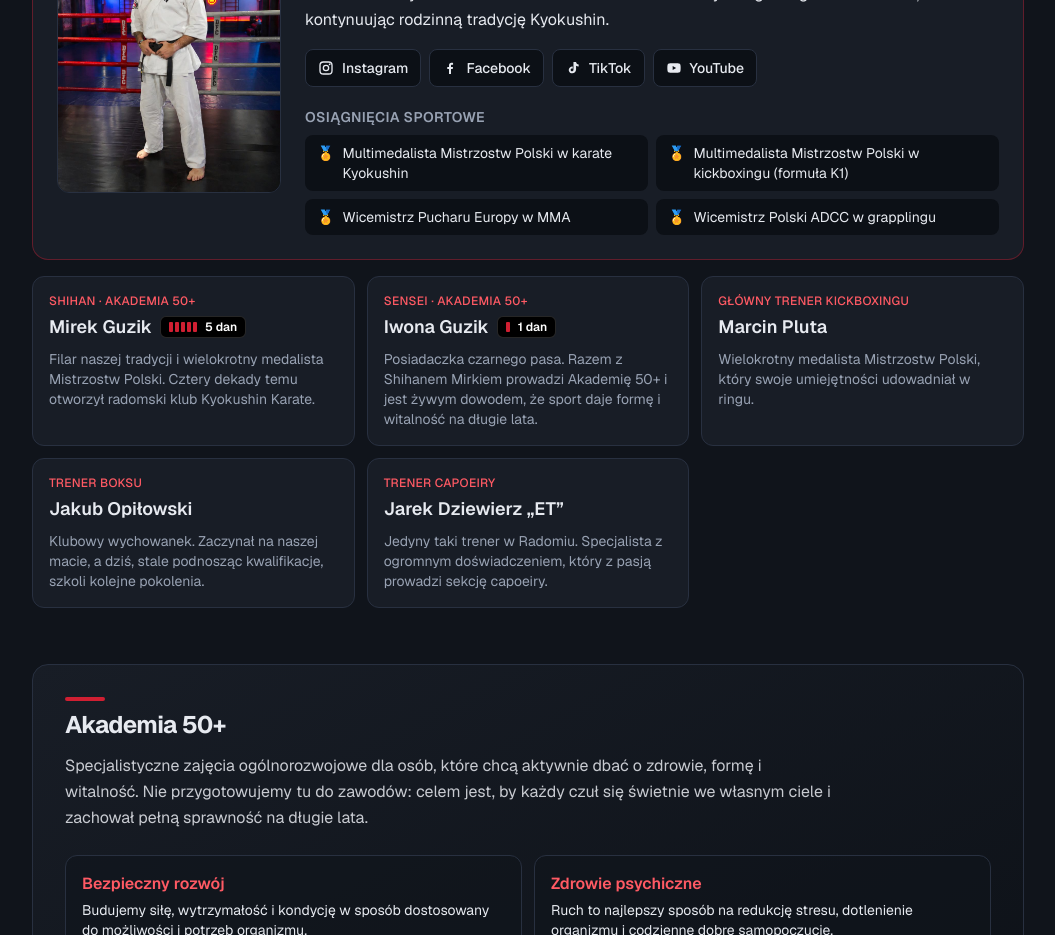
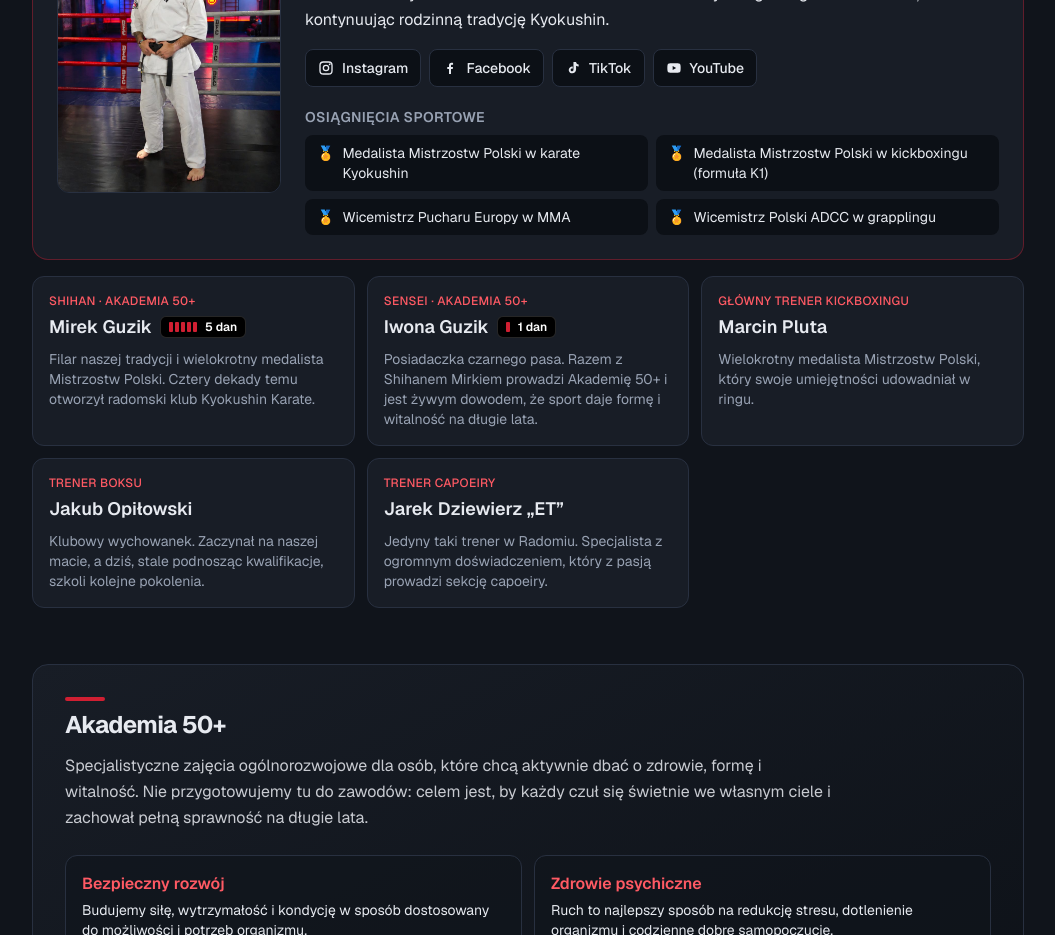
Before and after one commit to Guzik614/karate-app, a Next.js app: page /klub in a window 1280 px wide. Shown: the part 2000-2935 px from the top of the page, without its empty margins (112-1167 px from the left). Built offline with nearby package versions, Linux system fonts and the light colour scheme.

Commit message:
Klub: „Medalista” zamiast „Multimedalista” w osiągnięciach trenera
Co-Authored-By: Claude Opus 5.5 (1M context) <noreply@anthropic.com>
Claude-Session: https://claude.ai/code/session_01Sej1UEWUuuPz2tXpVE7gfu

```diff
--- a/src/content/club.ts
+++ b/src/content/club.ts
@@ -52,8 +52,8 @@ export const team: TeamMember[] = [
     photo: "/klub/lukasz-guzik.jpg",
     bio: "Wszechstronny zawodnik i instruktor. W 2011 roku założył Dragon Fight Club Radom, kontynuując rodzinną tradycję Kyokushin.",
     achievements: [
-      "Multimedalista Mistrzostw Polski w karate Kyokushin",
-      "Multimedalista Mistrzostw Polski w kickboxingu (formuła K1)",
+      "Medalista Mistrzostw Polski w karate Kyokushin",
+      "Medalista Mistrzostw Polski w kickboxingu (formuła K1)",
       "Wicemistrz Pucharu Europy w MMA",
       "Wicemistrz Polski ADCC w grapplingu",
     ],
```
